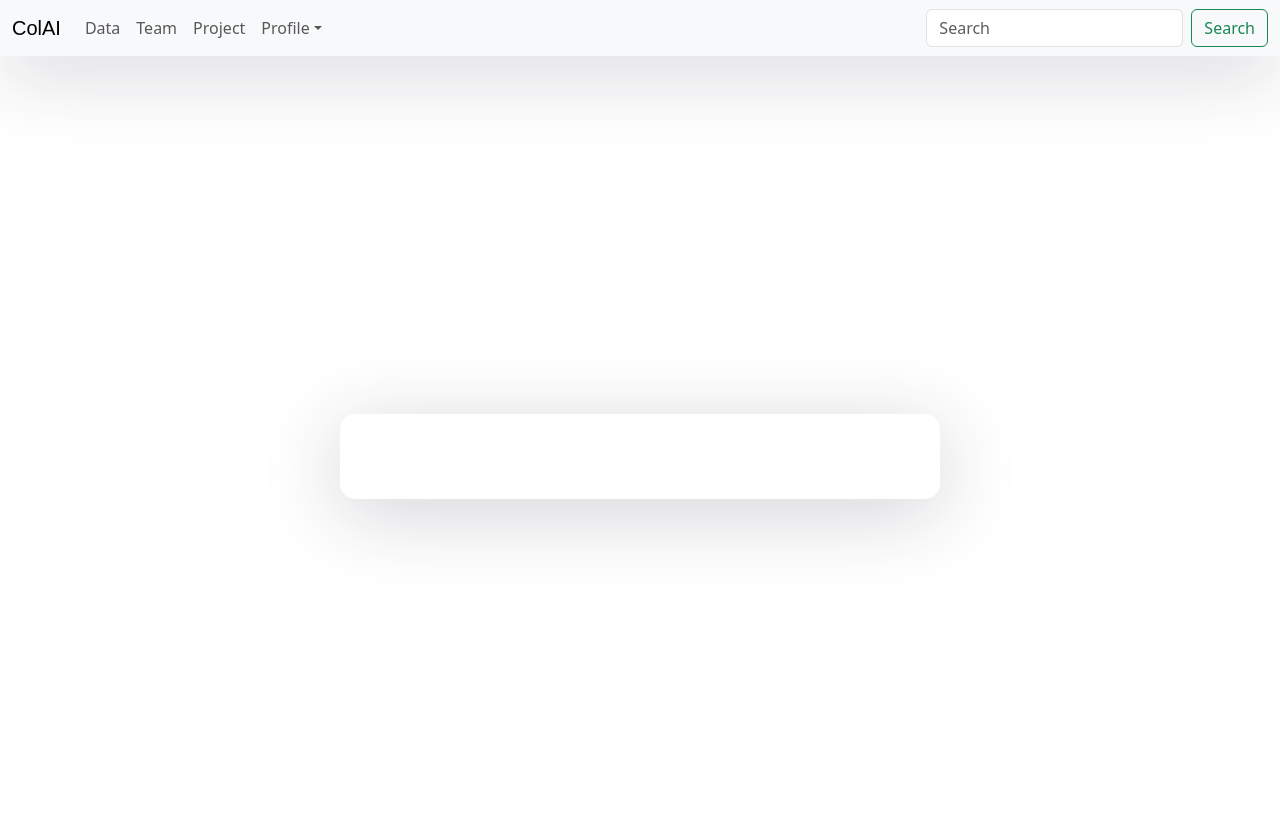
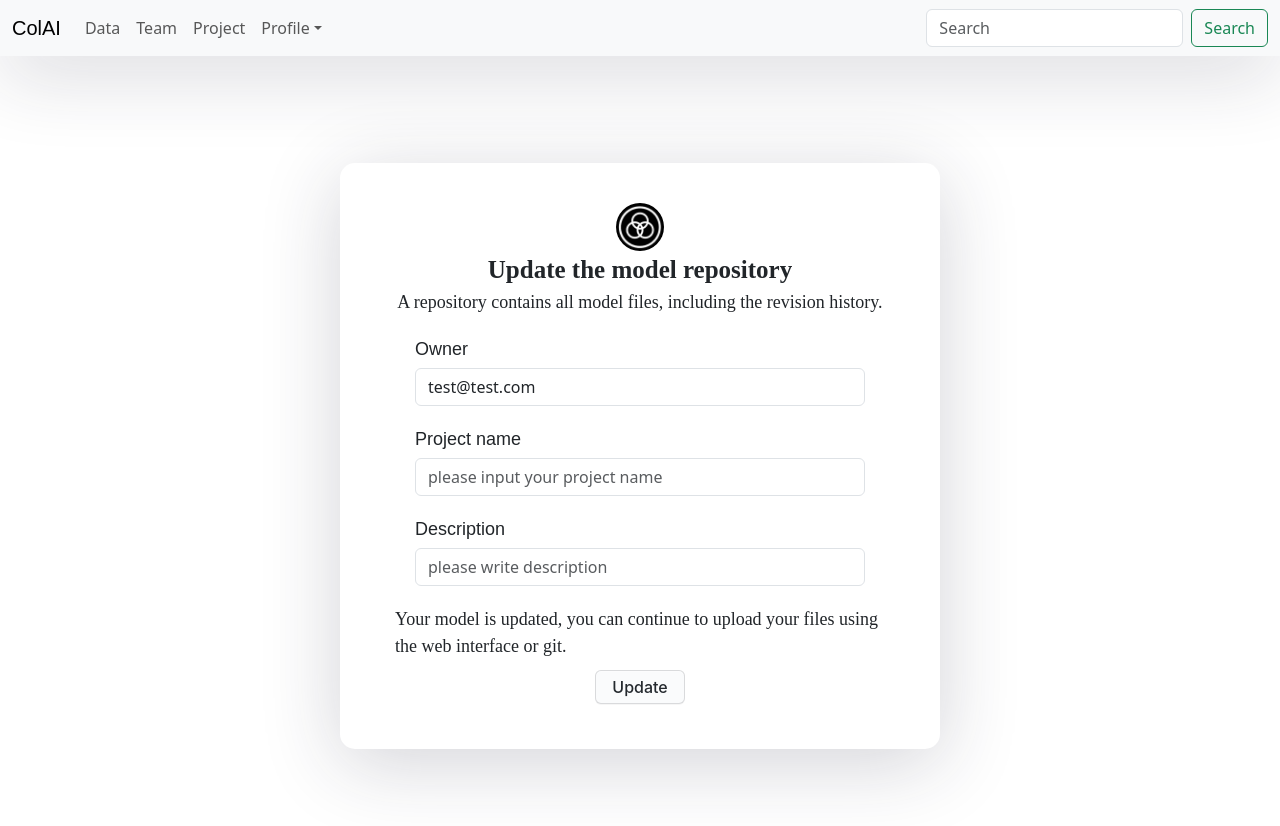
Before and after one commit to Collaborative-AI/colteam, a React (Create React App) app in the folder my-react-app/: page /update_project in a window 1280 px wide. Shown: the top 826 px of the page. Built offline with nearby package versions, Linux system fonts and the light colour scheme.

Commit message:
add update project

```diff
--- a/my-react-app/src/App.js
+++ b/my-react-app/src/App.js
@@ -14,6 +14,7 @@ import Profile from './components/profile.component'
 import NewProject from './components/project/newProject.component'
 import ShowProject from './components/project/show_project.component'
 import ProjectDetail from './components/project/show_project_detail.component'
+import UpdateProject from './components/project/updateProject.component'
 
 function App() {
   return (
@@ -34,6 +35,7 @@ function App() {
               <Route path="/new_project" element={<NewProject />} />
               <Route path="/show_project" element={<ShowProject />} />
               <Route path="/show_project_detail" element={<ProjectDetail />} />
+              <Route path="/update_project" element={<UpdateProject />} />
             </Routes>
           </div>
         </div>
--- a/my-react-app/src/components/project/show_project_detail.component.js
+++ b/my-react-app/src/components/project/show_project_detail.component.js
@@ -35,13 +35,13 @@ function ProjectDetail({ match }) {
       <h2>Title: {project.title}</h2>
       <p>Description: {project.description}</p>
       {/* Other Information */}
-      <Link to="/projects/update">
+      <Link to="/update_project">
         <button>
           update project
         </button>
       </Link>
     </div>
-  );
+  )
 }
 
-export default ProjectDetail;
+export default ProjectDetail
--- a/my-react-app/src/components/project/updateProject.component.js
+++ b/my-react-app/src/components/project/updateProject.component.js
@@ -93,7 +93,7 @@ function UpdateProject() {
                 <button className="create-project-create-button" onClick={handleSubmit}>Update</button>
             </div>
         </div>
+    )
+}
 
-    )
-
-}
+export default UpdateProject
```
